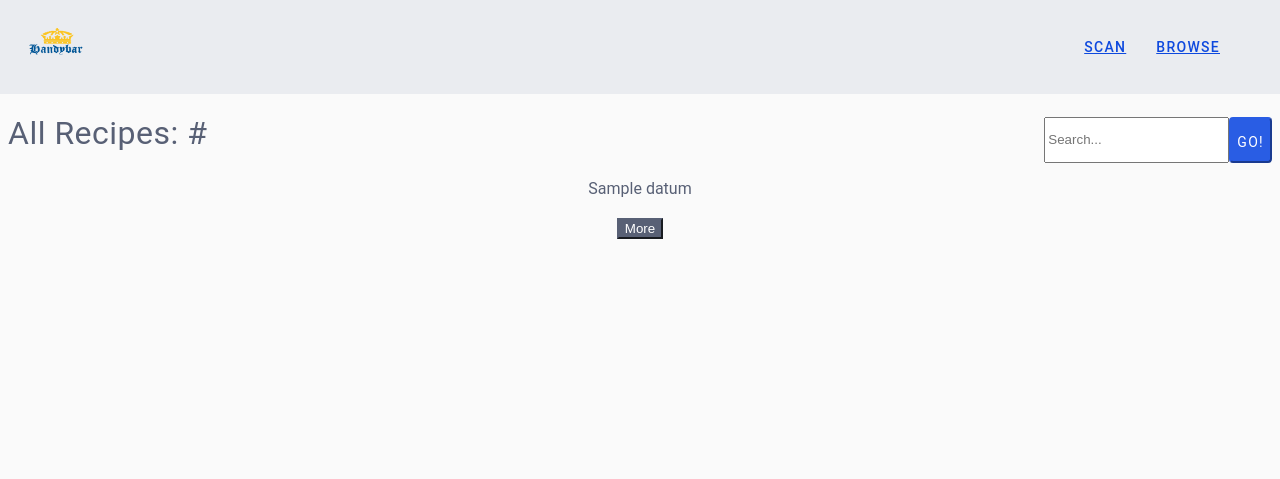
After one commit to cbi-robschmidt/hackarona, a Django app: template catalog/templates/catalog.html in a window 1280 px wide. The commit adds this page. Shown: the top 479 px of the page. Run offline with Django 3.2, Linux system fonts and the light colour scheme; the template is opened without the code that fills it: most values are stand-ins (such as "Sample title", 1, 10 or a date in 2020); parts of the project's set-up code (start-up, migrations or seed data) failed here and were passed over.

Commit message:
Adding the styling to recipes into main branch, as well as a free browsing page (#13)
* Basic styling for a 'catalog' of recipes, preparing to pull recipes from API
* Added catalog styling to the recipes in results page
* Functional browsing page, loads in new content on demand
* Working browser with search option
* Converted get_catalog to ClassBasedView, made page index of catalog

Co-authored-by: Spenser Dewey <SDEWEY@CWC.cbi.net>
Co-authored-by: Rob Schmidt <rob.schmidt@cbrands.com>

```diff
--- /dev/null
+++ b/catalog/templates/catalog.html
@@ -0,0 +1,29 @@
+{% extends 'base.html' %}
+{% load static %}
+
+{% block title %}Catalog{% endblock %}
+
+{% block import %} <link rel="stylesheet" href="{% static "catalog_styling/catalog.css" %}"> {% endblock %}
+
+{% block content %}
+    <div class="header">
+        <h1> All Recipes: {{ url }}</h1>
+
+        <form class="searchBar" method="POST" action="{% url 'catalog' %}">
+            {% csrf_token %}
+            <input id="query" name="query" type="text" placeholder="Search...">
+            <input class="btn btn-primary" type="submit" value="Go!"/>
+        </form>
+    </div>
+
+    {% for datum in data_dump %}
+        {{ datum }}
+    {% endfor %}
+
+    <div class="catalog">
+        {% comment %} Catalog Items Fill into here {% endcomment %}
+    </div>
+    <button id="moreButton" class="btn-secondary" onclick="loadMore()">More</button>
+
+    <script src="{% static "catalog_styling/catalog_viewer.js" %}"></script>
+{% endblock %}
--- a/catalog/templates/results.html
+++ b/catalog/templates/results.html
@@ -5,6 +5,7 @@
 
 {% block import %}
     <link rel="stylesheet" href="{% static "catalog_styling/results.css" %}" />
+    <link rel="stylesheet" href="{% static "catalog_styling/catalog.css" %}" />
 {% endblock %}
 
 {% block content %}
@@ -18,7 +19,7 @@
         <h3 id="words-loading"><i>Please wait while the image is scanned...</i></h3>
     </div>
     <br />
-    <div id="recipe-container" class="gridbox">
+    <div id="recipe-container" class="catalog">
         {% comment %} Where get_text.js will fill all recipes {% endcomment %}
         <h3 id="recipe-status">No recipes found! Try a different product?</h3>
     </div>
--- a/catalog/urls.py
+++ b/catalog/urls.py
@@ -1,8 +1,7 @@
 from django.urls import path
-
-from .views import IndexView, ResultsView
+from .views import ResultsView, CatalogView
 
 urlpatterns = [
-    path('', IndexView.as_view(), name='index'),
-    path('results/<uuid:pk>/', ResultsView.as_view(), name='results')
+    path('', CatalogView.as_view(), name='catalog'),
+    path('results/<uuid:pk>/', ResultsView.as_view(), name='results'),
 ]
--- a/static/base_styling/base.css
+++ b/static/base_styling/base.css
@@ -178,6 +178,21 @@ body {
     padding: 5px;
 }
 
+.link-list {
+    flex-grow: 1;
+
+    display: flex;
+    flex-direction: row;
+    justify-content: flex-end;
+    flex-wrap: nowrap;
+    align-items: center;
+    padding: 10px;
+}
+
+.link-list > a {
+    padding: 0px 15px;
+}
+
 .content {
     margin: 80px 0px 40px 0px;
     text-align: center;
--- /dev/null
+++ b/static/base_styling/navbar_scroll.js
@@ -0,0 +1,5 @@
+$(document).ready(()=>{
+    $(".navbar").click(function() {
+        window.scrollTo(0, 0);
+    });
+});
--- /dev/null
+++ b/static/catalog_styling/catalog.css
@@ -0,0 +1,43 @@
+.catalog {
+    /* background-color: #29cb97; */
+    display: flex;
+    flex-direction: row;
+    flex-wrap: wrap;
+    justify-content: space-evenly;
+    align-content: space-around;
+    align-items: baseline;
+    padding: 10px;
+}
+
+.catalog-item {
+    background-color: #65d6d8;
+    transition: all 0.2s;
+    box-shadow: 6px 4px 10px 3px #22222288;
+    margin: 5px;
+}
+
+.catalog-item:focus, .catalog-item:hover {
+    transform: scale(1.1, 1.1);
+    box-shadow: 6px 4px 10px 8px #22222288;
+}
+
+.catalog-item > img {
+    max-height: 500px;
+    max-width: 500px;
+}
+
+.header {
+    display: flex;
+    flex-direction: row;
+    justify-content: space-between;
+    align-items: baseline;
+}
+
+.searchBar {
+    top: 0;
+    display: flex;
+    flex-direction: row;
+    flex-wrap: nowrap;
+    justify-content: flex-end;
+    align-items: stretch;
+}
--- /dev/null
+++ b/static/catalog_styling/catalog_viewer.js
@@ -0,0 +1,30 @@
+const GET_RECIPES_URL = 'https://0y0h6tom4a.execute-api.us-east-1.amazonaws.com/getRecipe';
+let page = 1;
+$(document).ready(getRecipes);
+
+function getRecipes() {
+    const catalog = $(".catalog");
+    var searchParams = new URLSearchParams(location.search);
+    const query = searchParams.get("query") || "";
+
+    $.ajax({
+        url: GET_RECIPES_URL,
+        type: "POST",
+        contentType: 'application/json',
+        data: JSON.stringify({query: [query], page}),
+        success: function(data) {
+            const recipes = JSON.parse("{\"body\":"+data.body+"}");
+            if(recipes.body.length == 0) {
+                $("#moreButton").hide();
+            }
+            $.each(recipes.body, function(index, value) {
+                catalog.append(`<a class="catalog-item" href=${value['webImage']}><h3>${value['name']}</h3><br /><img src=${value['webImage']} /></a>`);
+            });
+        }
+    });
+}
+
+function loadMore() {
+    page += 1;
+    getRecipes();
+}
--- a/static/catalog_styling/get_text.js
+++ b/static/catalog_styling/get_text.js
@@ -36,7 +36,7 @@ $(document).ready(function gatherWords() {
                 if(recipes.body.length != 0)
                     recipeStatus.hide();
                 $.each(recipes.body, function(index, value) {
-                    recipeContainer.append(`<a href=${value['webImage']}><h2>${value['name']}</h2><br /><img src=${value['webImage']} /></a>`);
+                    recipeContainer.append(`<a class="catalog-item" href=${value['webImage']}><h3>${value['name']}</h3><img src=${value['webImage']} /></a>`);
                 });
             }
         });
--- a/webapp/templates/base.html
+++ b/webapp/templates/base.html
@@ -9,16 +9,20 @@
         <link rel="icon" href="{% static "images/HackaronaLogo.png" %}" type="image/icon type">
         <link rel="stylesheet" href="{% static "base_styling/base.css" %}" />
         <script src="https://ajax.googleapis.com/ajax/libs/jquery/3.5.1/jquery.min.js"></script>
+        <script src="{% static "base_styling/navbar_scroll.js" %}"></script>
         {% block import %} {% endblock %}
 
     </head>
     <body>
         <div class="wrapper">
             <div class="navbar">
-                <a href="{% url 'index' %}">
+                <a href="{% url 'catalog' %}">
                     <img class="icon" alt="Hackarona Logo, redirect to homepage" src="{%static "images/HackaronaLogo.png" %}">
                 </a>
-                <a class="cbi-link" href="{% url 'scan' %}"> Scan </a>
+                <div class="link-list">
+                    <a class="cbi-link" href="{% url 'scan' %}"> Scan </a>
+                    <a class="cbi-link" href="{% url 'catalog' %}"> Browse </a>
+                </div>
             </div>
             <div class="content">
                 {% block content %}
```
Also changed, not shown: catalog/views.py (+14 -4 lines).
